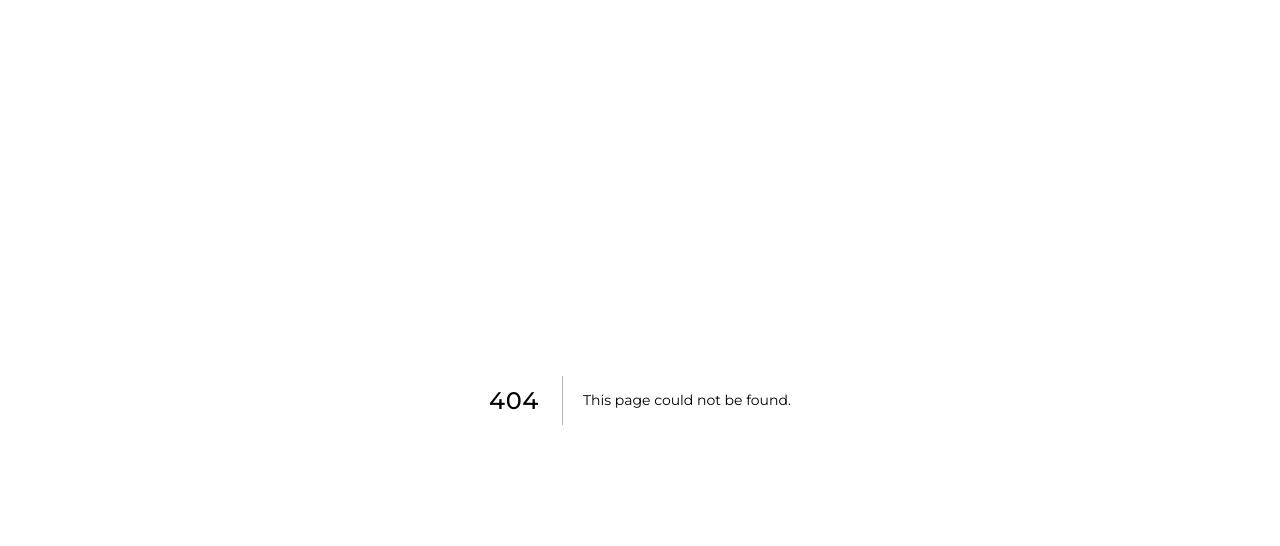
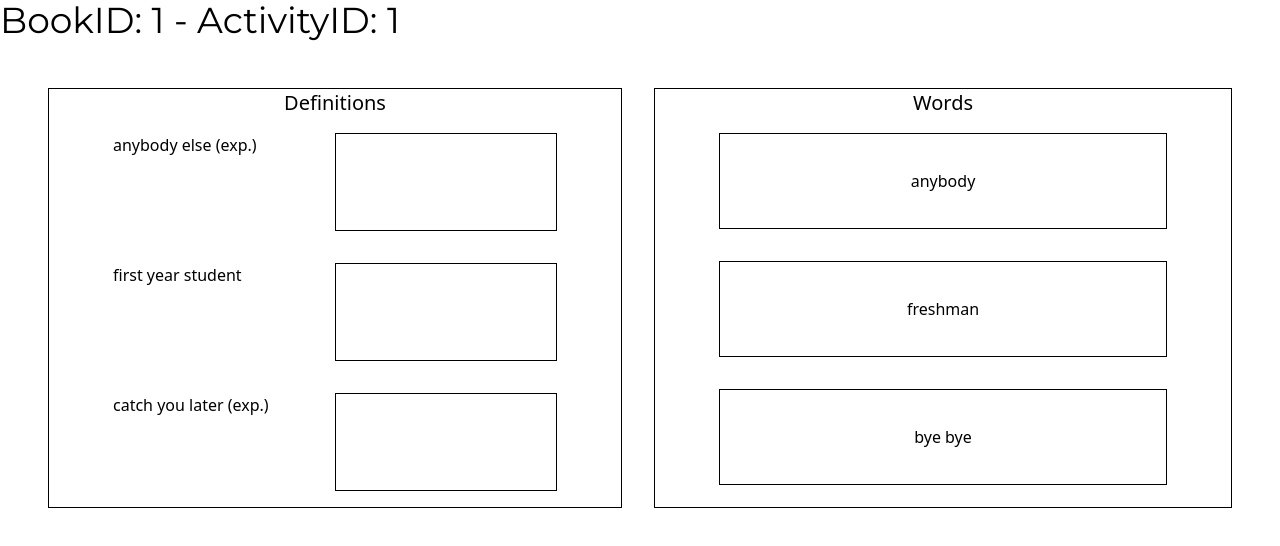
Before and after one commit to Neoplatonist/ck-books-frontend, a Next.js app: page /library/book/1/activity/1 in a window 1280 px wide. Before the commit this address had no page. Shown: the top 546 px of the page. Built offline with nearby package versions, Linux system fonts and the light colour scheme.

Commit message:
added drag and drop activity

```diff
--- /dev/null
+++ b/pages/library/book/[book]/activity/[activity].js
@@ -0,0 +1,233 @@
+import React, { useEffect, useRef, useState } from 'react';
+import { useRouter } from 'next/router';
+import { DndProvider, useDrag, useDrop } from 'react-dnd';
+import { HTML5Backend } from 'react-dnd-html5-backend';
+import classNames from 'classnames';
+import { flushSync } from 'react-dom';
+
+const VocabList = [
+  {
+    definition: 'anybody else (exp.)',
+    word: 'anybody',
+  },
+  {
+    definition: 'first year student',
+    word: 'freshman',
+  },
+  {
+    definition: 'catch you later (exp.)',
+    word: 'bye bye',
+  },
+];
+
+const ItemTypes = {
+  VOCAB_CARD: 'vocabCard',
+};
+
+function DropZone({ item, x, y, vocabWordList, handleDrop }) {
+  const [{ isOver, canDrop, didDrop }, drop] = useDrop({
+    accept: ItemTypes.VOCAB_CARD,
+    drop: () => ({ x, y }),
+    canDrop: ((canDropItem, monitor) => {
+      const filteredList = vocabWordList.filter(listItem =>
+        listItem.x === x && listItem.y === y);
+
+      return filteredList.length === 0;
+    }),
+    collect: monitor => ({
+      isOver: monitor.isOver(),
+      canDrop: monitor.canDrop(),
+      didDrop: monitor.didDrop(),
+    })
+  });
+
+  return (
+    <div ref={drop} className={classNames(
+      "w-full h-24 cursor-pointer",
+      {
+        "!bg-system-error": !canDrop && isOver,
+        "!bg-system-success": canDrop && isOver,
+        "bg-system-warning": canDrop,
+      }
+    )}>
+      {
+        vocabWordList.map((vocab, id) => {
+          if (vocab.x === x && vocab.y === y) {
+            return (
+              <Draggable
+                key={vocab.word}
+                item={vocab}
+                handleDrop={handleDrop}
+              />
+            );
+          }
+        }).filter(n => n)
+      }
+    </div>
+  );
+}
+
+function List1({ vocabDefinitionList, vocabWordList, zone, handleDrop }) {
+  return (
+    <ul className="w-full basis-1/2 flex flex-col border mr-4">
+      <li className="text-xl flex justify-center">Definitions</li>
+      {
+        vocabDefinitionList.map((item, id) => {
+          return (
+            <li key={id} className="flex my-4 px-16">
+              <div className="basis-1/2">
+                {item.definition}
+              </div>
+
+              <div className="w-full max-w-[540px] basis-1/2 border">
+                <DropZone
+                  item={item}
+                  x={zone}
+                  y={id}
+                  vocabWordList={vocabWordList}
+                  handleDrop={handleDrop}
+                />
+              </div>
+            </li>
+          );
+        })
+      }
+    </ul>
+  );
+}
+
+function Draggable({ item, handleDrop }) {
+  const [{ isDragging }, drag] = useDrag({
+    type: ItemTypes.VOCAB_CARD,
+    item: { word: item?.word, x: item?.x, y: item?.y },
+    end: (endItem, monitor) => {
+      const dropResult = monitor.getDropResult();
+
+      if (!dropResult) {
+        console.log('draggabled dropped outside');
+        return;
+      };
+
+      handleDrop(list => list.map(listItem => {
+        if (listItem.word === endItem.word) {
+          return {
+            ...listItem,
+            x: dropResult.x,
+            y: dropResult.y,
+          };
+        }
+
+        return listItem;
+      }));
+    },
+    collect: monitor => ({
+      isDragging: monitor.isDragging(),
+    })
+  });
+
+  return (
+    <span
+      key={item.word}
+      ref={drag}
+      className={classNames(
+        "w-full h-24 max-w-[540px] flex justify-center items-center cursor-pointer",
+        {
+          'opacity-0': isDragging,
+        }
+      )}
+    >
+      {item.word}
+    </span>
+  );
+}
+
+function List2({ vocabWordList, handleDrop, zone }) {
+  const [{ isOver, canDrop, didDrop }, drop] = useDrop({
+    accept: ItemTypes.VOCAB_CARD,
+    drop: () => ({ x: zone }),
+    canDrop: ((canDropItem, monitor) => {
+      const filteredList = vocabWordList.filter(listItem =>
+        listItem.y === canDropItem.y && listItem.x !== zone);
+
+      return filteredList.length !== 0;
+    }),
+    collect: monitor => ({
+      isOver: monitor.isOver(),
+      canDrop: monitor.canDrop(),
+      didDrop: monitor.didDrop(),
+    })
+  });
+
+  return (
+    <ul
+      ref={drop}
+      className={classNames(
+        "w-full basis-1/2 flex flex-col items-center border ml-4 px-16",
+        {
+          "!bg-system-error": !canDrop && isOver,
+          "!bg-system-success": canDrop && isOver,
+          "bg-system-warning": canDrop,
+        }
+      )}
+    >
+      <li className="text-xl flex justify-center">Words</li>
+      {
+        vocabWordList.map((item, id) => {
+          if (item.x === zone) {
+            return (
+              <li key={item.word} className="w-full h-24 max-w-[540px] my-4 border flex justify-center items-center">
+                <Draggable
+                  item={item}
+                  handleDrop={handleDrop}
+                />
+              </li>
+            );
+          }
+
+          return null;
+        })
+      }
+    </ul>
+  );
+}
+
+function Activity() {
+  const router = useRouter();
+  const { book, activity } = router.query;
+
+  // gives vocab words an x/y position
+  const [vocabWordList, setvocabWordList] = useState(
+    VocabList.map((item, id) => (
+      {
+        ...item,
+        x: 1,
+        y: id
+      }
+    ))
+  );
+
+  return (
+    <div>
+      <h2>BookID: {book} - ActivityID: {activity}</h2>
+
+      <DndProvider debugMode={true} backend={HTML5Backend}>
+        <div className="flex w-full p-12 select-none">
+          <List1
+            vocabDefinitionList={vocabWordList}
+            vocabWordList={vocabWordList}
+            zone={0}
+            handleDrop={setvocabWordList}
+          />
+
+          <List2
+            vocabWordList={vocabWordList}
+            zone={1}
+            handleDrop={setvocabWordList}
+          />
+        </div>
+      </DndProvider>
+    </div>
+  );
+}
+
+export default Activity;
```
Also changed, not shown: package.json (+11 -3 lines).
